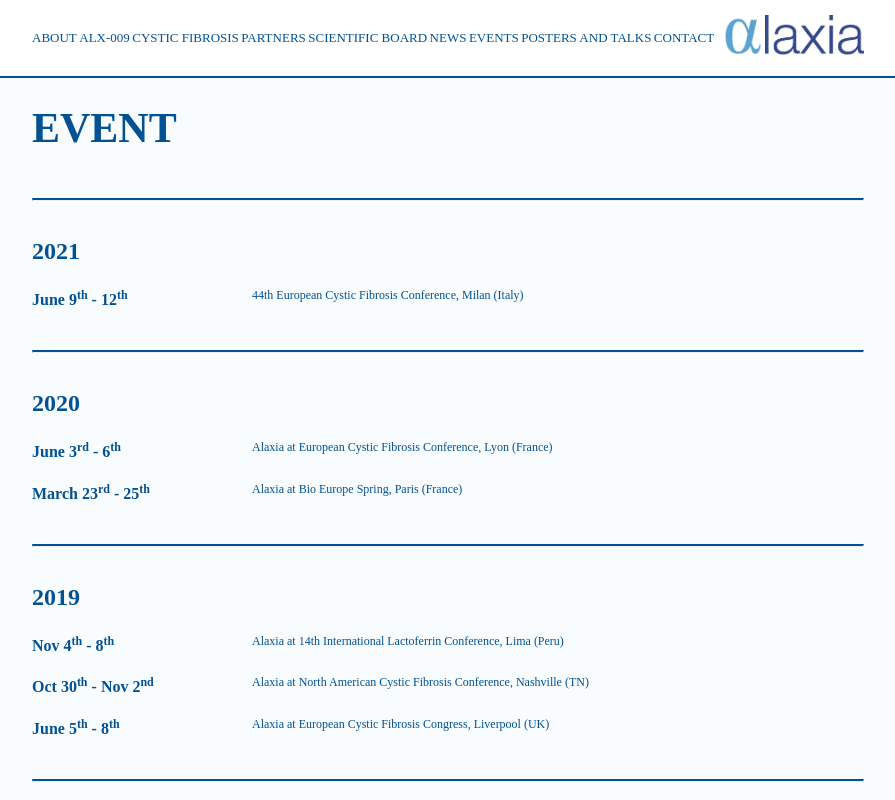
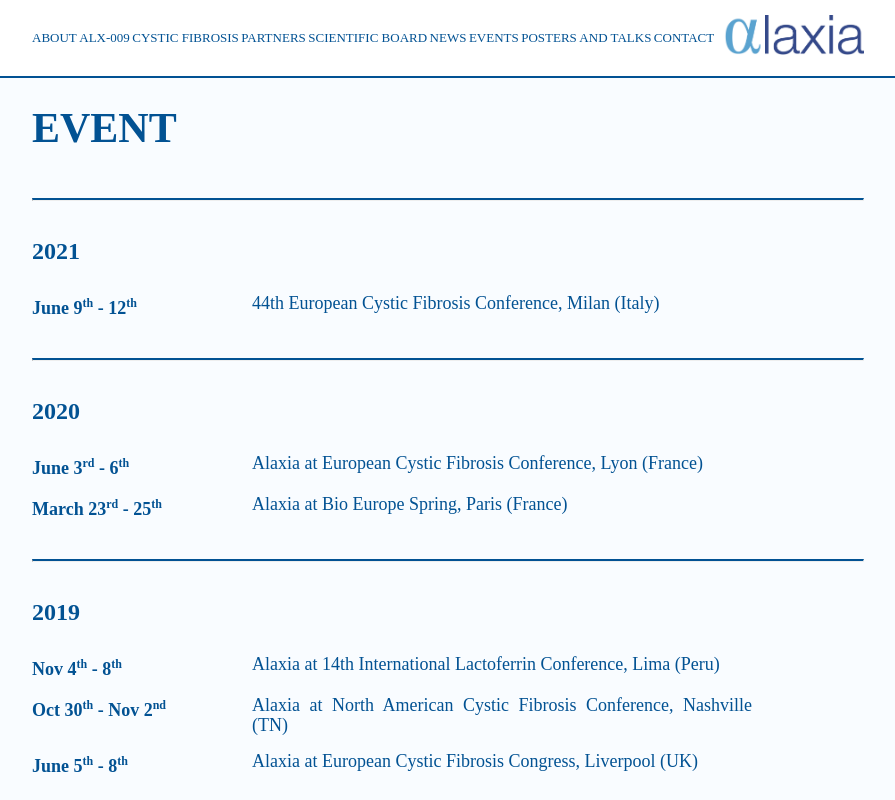
Before and after one commit to JBeaussart/alaxia-pharma, a Vue app: page /events in a window 1280 px wide. Shown: the top 800 px of the page, without its empty margins (192-1087 px from the left). Built offline with nearby package versions, Linux system fonts and the light colour scheme; a web font is replaced by a local one.

Commit message:
increase the font size for event page and add mg bottom to year p

```diff
--- a/src/pages/Events.vue
+++ b/src/pages/Events.vue
@@ -184,6 +184,9 @@
 h2 {
   font-size: 42px;
 }
+p {
+  font-size: 18px;
+}
 span {
   margin-left: 24px;
 }
@@ -192,7 +195,7 @@
 }
 .event_year {
   font-size: 24px;
-  margin-bottom: 24px;
+  margin-bottom: 32px;
   font-weight: bolder;
 }
 .event_month {
@@ -201,7 +204,6 @@
 }
 .event_month_date {
   width: 200px;
-  font-size: 16px;
   font-weight: bold;
   margin-right: 20px;
 }
```
